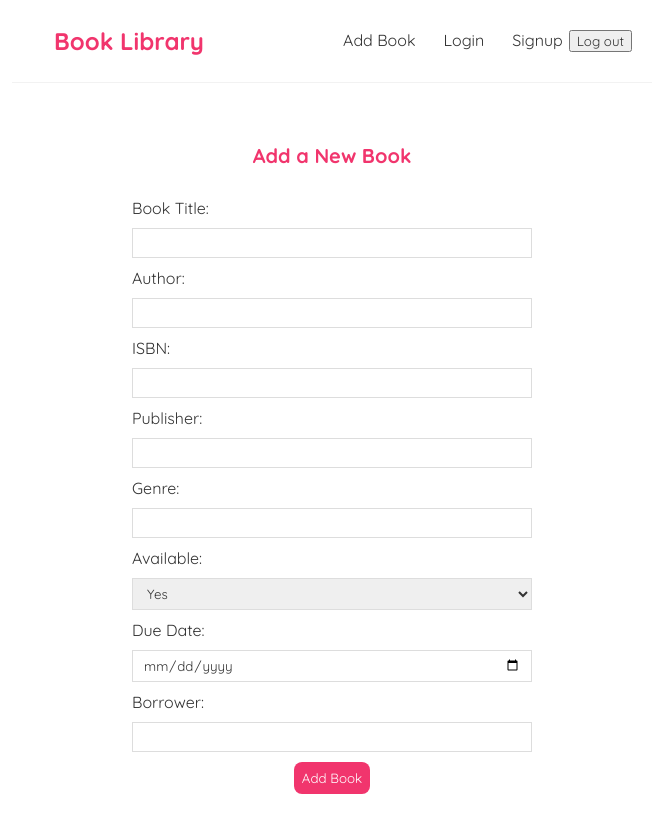
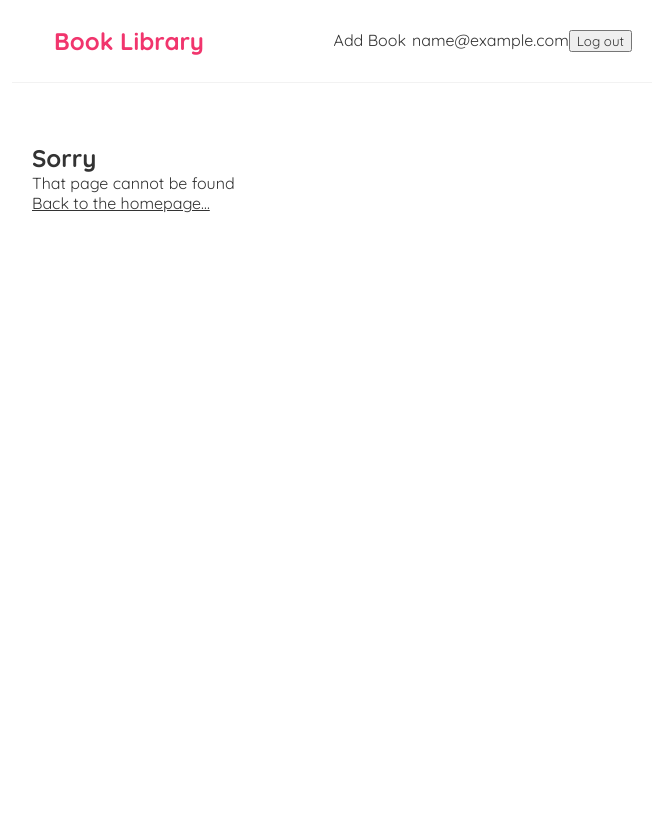
Before and after one commit to SehwinderSingh/week6-fepp-wed, a React (Vite) app in the folder frontend/: page /add-book in a window 1280 px wide. Shown: the top 832 px of the page, without its empty margins (308-971 px from the left). After the commit the page ends 800 px from the top, so only its background shows below. Built offline with nearby package versions, Linux system fonts and the light colour scheme; sample sign-in values are in the browser's storage.

Commit message:
feat(auth): add route protection, token headers, and conditional rendering

```diff
--- a/frontend/src/App.jsx
+++ b/frontend/src/App.jsx
@@ -1,29 +1,69 @@
-import { BrowserRouter, Routes, Route } from "react-router-dom";
+import { BrowserRouter, Routes, Route, Navigate } from "react-router-dom";
+import { useState } from "react";
+
+// pages & components
+import Navbar from "./components/Navbar";
+import Home from "./pages/HomePage";
+import AddBookPage from "./pages/AddBookPage";
 import BookPage from "./pages/BookPage";
 import EditBookPage from "./pages/EditBookPage";
-
-// pages & components
-import Home from "./pages/HomePage";
-import AddBookPage from "./pages/AddBookPage";
-import Navbar from "./components/Navbar";
 import NotFoundPage from "./pages/NotFoundPage";
 import Login from "./pages/Login";
 import Signup from "./pages/Signup";
 
 const App = () => {
+  const [isAuthenticated, setIsAuthenticated] = useState(() => {
+    const user = JSON.parse(localStorage.getItem("user"));
+    return user && user.token ? true : false;
+  });
+
   return (
     <div className="App">
       <BrowserRouter>
-        <Navbar />
+        <Navbar
+          isAuthenticated={isAuthenticated}
+          setIsAuthenticated={setIsAuthenticated}
+        />
         <div className="content">
           <Routes>
             <Route path="/" element={<Home />} />
-            <Route path="/add-book" element={<AddBookPage />} />
+            <Route
+              path="/books/:id"
+              element={<BookPage isAuthenticated={isAuthenticated} />}
+            />
+            <Route
+              path="/books/add-book"
+              element={
+                isAuthenticated ? <AddBookPage /> : <Navigate to="/signup" />
+              }
+            />
+            <Route
+              path="/edit-book/:id"
+              element={
+                isAuthenticated ? <EditBookPage /> : <Navigate to="/signup" />
+              }
+            />
+            <Route
+              path="/signup"
+              element={
+                isAuthenticated ? (
+                  <Navigate to="/" />
+                ) : (
+                  <Signup setIsAuthenticated={setIsAuthenticated} />
+                )
+              }
+            />
+            <Route
+              path="/login"
+              element={
+                isAuthenticated ? (
+                  <Navigate to="/" />
+                ) : (
+                  <Login setIsAuthenticated={setIsAuthenticated} />
+                )
+              }
+            />
             <Route path="*" element={<NotFoundPage />} />
-            <Route path="/books/:id" element={<BookPage />} />
-            <Route path="/edit-book/:id" element={<EditBookPage />} />
-            <Route path="/signup" element={<Signup />} />
-            <Route path="/login" element={<Login />} />
           </Routes>
         </div>
       </BrowserRouter>
--- a/frontend/src/components/Navbar.jsx
+++ b/frontend/src/components/Navbar.jsx
@@ -1,7 +1,8 @@
 import { Link } from "react-router-dom";
 
-const Navbar = () => {
+const Navbar = ({ isAuthenticated, setIsAuthenticated }) => {
   const handleClick = () => {
+    setIsAuthenticated(false);
     localStorage.removeItem("user");
   };
 
@@ -11,12 +12,19 @@ const Navbar = () => {
         <h1>Book Library</h1>
       </Link>
       <div className="links">
-        <div>
-          <Link to="/books/add-book">Add Book</Link>
-          <Link to="/login">Login</Link>
-          <Link to="/signup">Signup</Link>
-          <button onClick={handleClick}>Log out</button>
-        </div>
+        {isAuthenticated && (
+          <div>
+            <Link to="/books/add-book">Add Book</Link>
+            <span>{JSON.parse(localStorage.getItem("user")).email}</span>
+            <button onClick={handleClick}>Log out</button>
+          </div>
+        )}
+        {!isAuthenticated && (
+          <div>
+            <Link to="/login">Login</Link>
+            <Link to="/signup">Signup</Link>
+          </div>
+        )}
       </div>
     </nav>
   );
--- a/frontend/src/pages/AddBookPage.jsx
+++ b/frontend/src/pages/AddBookPage.jsx
@@ -3,6 +3,8 @@ import { useNavigate } from "react-router-dom";
 
 const AddBookPage = () => {
   const navigate = useNavigate();
+  const user = JSON.parse(localStorage.getItem("user"));
+  const token = user ? user.token : null;
 
   const [title, setTitle] = useState("");
   const [author, setAuthor] = useState("");
@@ -17,16 +19,21 @@ const AddBookPage = () => {
     try {
       const res = await fetch("/api/books", {
         method: "POST",
-        headers: { "Content-Type": "application/json" },
+        headers: {
+          "Content-Type": "application/json",
+          Authorization: `Bearer ${token}`,
+        },
         body: JSON.stringify(newBook),
       });
       if (!res.ok) throw new Error("Failed to add book");
+      return true;
     } catch (error) {
-      console.error(error);
+      console.error("Error adding book:", error);
+      return false;
     }
   };
 
-  const submitForm = (e) => {
+  const submitForm = async (e) => {
     e.preventDefault();
     const newBook = {
       title,
@@ -40,8 +47,8 @@ const AddBookPage = () => {
         borrower,
       },
     };
-    addBook(newBook);
-    navigate("/");
+    const success = await addBook(newBook);
+    if (success) navigate("/");
   };
 
   return (
@@ -49,31 +56,67 @@ const AddBookPage = () => {
       <h2>Add a New Book</h2>
       <form onSubmit={submitForm}>
         <label>Book Title:</label>
-        <input type="text" required value={title} onChange={(e) => setTitle(e.target.value)} />
+        <input
+          type="text"
+          required
+          value={title}
+          onChange={(e) => setTitle(e.target.value)}
+        />
 
         <label>Author:</label>
-        <input type="text" required value={author} onChange={(e) => setAuthor(e.target.value)} />
+        <input
+          type="text"
+          required
+          value={author}
+          onChange={(e) => setAuthor(e.target.value)}
+        />
 
         <label>ISBN:</label>
-        <input type="text" required value={isbn} onChange={(e) => setIsbn(e.target.value)} />
+        <input
+          type="text"
+          required
+          value={isbn}
+          onChange={(e) => setIsbn(e.target.value)}
+        />
 
         <label>Publisher:</label>
-        <input type="text" required value={publisher} onChange={(e) => setPublisher(e.target.value)} />
+        <input
+          type="text"
+          required
+          value={publisher}
+          onChange={(e) => setPublisher(e.target.value)}
+        />
 
         <label>Genre:</label>
-        <input type="text" required value={genre} onChange={(e) => setGenre(e.target.value)} />
+        <input
+          type="text"
+          required
+          value={genre}
+          onChange={(e) => setGenre(e.target.value)}
+        />
 
         <label>Available:</label>
-        <select value={isAvailable} onChange={(e) => setIsAvailable(e.target.value)}>
+        <select
+          value={isAvailable}
+          onChange={(e) => setIsAvailable(e.target.value)}
+        >
           <option value="true">Yes</option>
           <option value="false">No</option>
         </select>
 
         <label>Due Date:</label>
-        <input type="date" value={dueDate} onChange={(e) => setDueDate(e.target.value)} />
+        <input
+          type="date"
+          value={dueDate}
+          onChange={(e) => setDueDate(e.target.value)}
+        />
 
         <label>Borrower:</label>
-        <input type="text" value={borrower} onChange={(e) => setBorrower(e.target.value)} />
+        <input
+          type="text"
+          value={borrower}
+          onChange={(e) => setBorrower(e.target.value)}
+        />
 
         <button>Add Book</button>
       </form>
--- a/frontend/src/pages/BookPage.jsx
+++ b/frontend/src/pages/BookPage.jsx
@@ -1,12 +1,36 @@
 import { useState, useEffect } from "react";
 import { useParams, useNavigate } from "react-router-dom";
 
-const BookPage = () => {
+const BookPage = ({ isAuthenticated }) => {
   const { id } = useParams();
   const navigate = useNavigate();
   const [book, setBook] = useState(null);
   const [loading, setLoading] = useState(true);
   const [error, setError] = useState(null);
+
+  const user = JSON.parse(localStorage.getItem("user"));
+  const token = user ? user.token : null;
+
+  const deleteBook = async (bookId) => {
+    try {
+      const res = await fetch(`/api/books/${bookId}`, {
+        method: "DELETE",
+        headers: {
+          Authorization: `Bearer ${token}`,
+        },
+      });
+      if (!res.ok) throw new Error("Failed to delete book");
+      navigate("/");
+    } catch (error) {
+      console.error("Error deleting book:", error);
+    }
+  };
+
+  const onDeleteClick = (bookId) => {
+    const confirm = window.confirm("Are you sure you want to delete this book?");
+    if (!confirm) return;
+    deleteBook(bookId);
+  };
 
   useEffect(() => {
     const fetchBook = async () => {
@@ -23,25 +47,6 @@ const BookPage = () => {
     };
     fetchBook();
   }, [id]);
-
-  const deleteBook = async (bookId) => {
-    try {
-      const res = await fetch(`/api/books/${bookId}`, {
-        method: "DELETE",
-      });
-      if (!res.ok) throw new Error("Failed to delete book");
-    } catch (error) {
-      console.error("Error deleting book:", error);
-    }
-  };
-  const onDeleteClick = (bookId) => {
-    const confirm = window.confirm(
-      "Are you sure you want to delete this book?",
-    );
-    if (!confirm) return;
-    deleteBook(bookId);
-    navigate("/");
-  };
 
   return (
     <div className="book-preview">
@@ -63,8 +68,12 @@ const BookPage = () => {
           </p>
           <p>Borrower: {book.availability.borrower || "—"}</p>
           <button onClick={() => navigate("/")}>Back</button>
-          <button onClick={() => onDeleteClick(book._id)}>Delete</button>
-          <button onClick={() => navigate (`/edit-book/${book._id}`)}>Edit</button>
+          {isAuthenticated && (
+            <>
+              <button onClick={() => navigate(`/edit-book/${book._id}`)}>Edit</button>
+              <button onClick={() => onDeleteClick(book._id)}>Delete</button>
+            </>
+          )}
         </div>
       )}
     </div>
--- a/frontend/src/pages/EditBookPage.jsx
+++ b/frontend/src/pages/EditBookPage.jsx
@@ -4,6 +4,8 @@ import { useParams, useNavigate } from "react-router-dom";
 const EditBookPage = () => {
   const { id } = useParams();
   const navigate = useNavigate();
+  const user = JSON.parse(localStorage.getItem("user"));
+  const token = user ? user.token : null;
 
   const [loading, setLoading] = useState(true);
   const [error, setError] = useState(null);
@@ -46,7 +48,10 @@ const EditBookPage = () => {
     try {
       const res = await fetch(`/api/books/${id}`, {
         method: "PUT",
-        headers: { "Content-Type": "application/json" },
+        headers: {
+          "Content-Type": "application/json",
+          Authorization: `Bearer ${token}`,
+        },
         body: JSON.stringify(updatedBook),
       });
       if (!res.ok) throw new Error("Failed to update book");
--- a/frontend/src/pages/Login.jsx
+++ b/frontend/src/pages/Login.jsx
@@ -1,7 +1,7 @@
 import { useState } from "react";
 import { useNavigate } from "react-router-dom";
 
-const Login = () => {
+const Login = ({ setIsAuthenticated }) => {
   const navigate = useNavigate();
   const [email, setEmail] = useState("");
   const [password, setPassword] = useState("");
@@ -25,6 +25,7 @@ const Login = () => {
 
     localStorage.setItem("user", JSON.stringify(user));
     console.log("success");
+    setIsAuthenticated(true);
     navigate("/");
   };
 
--- a/frontend/src/pages/Signup.jsx
+++ b/frontend/src/pages/Signup.jsx
@@ -1,7 +1,7 @@
 import { useState } from "react";
 import { useNavigate } from "react-router-dom";
 
-const Signup = () => {
+const Signup = ({ setIsAuthenticated }) => {
   const navigate = useNavigate();
   const [name, setName] = useState("");
   const [email, setEmail] = useState("");
@@ -38,6 +38,7 @@ const Signup = () => {
 
     localStorage.setItem("user", JSON.stringify(user));
     console.log("success");
+    setIsAuthenticated(true);
     navigate("/");
   };
 
@@ -46,47 +47,19 @@ const Signup = () => {
       <h2>Sign Up</h2>
       <form onSubmit={handleFormSubmit}>
         <label>Name:</label>
-        <input
-          type="text"
-          value={name}
-          onChange={(e) => setName(e.target.value)}
-        />
+        <input type="text" value={name} onChange={(e) => setName(e.target.value)} />
         <label>Email address:</label>
-        <input
-          type="email"
-          value={email}
-          onChange={(e) => setEmail(e.target.value)}
-        />
+        <input type="email" value={email} onChange={(e) => setEmail(e.target.value)} />
         <label>Password:</label>
-        <input
-          type="password"
-          value={password}
-          onChange={(e) => setPassword(e.target.value)}
-        />
+        <input type="password" value={password} onChange={(e) => setPassword(e.target.value)} />
         <label>Phone Number:</label>
-        <input
-          type="text"
-          value={phoneNumber}
-          onChange={(e) => setPhoneNumber(e.target.value)}
-        />
+        <input type="text" value={phoneNumber} onChange={(e) => setPhoneNumber(e.target.value)} />
         <label>Gender:</label>
-        <input
-          type="text"
-          value={gender}
-          onChange={(e) => setGender(e.target.value)}
-        />
+        <input type="text" value={gender} onChange={(e) => setGender(e.target.value)} />
         <label>Date of Birth:</label>
-        <input
-          type="date"
-          value={dateOfBirth}
-          onChange={(e) => setDateOfBirth(e.target.value)}
-        />
+        <input type="date" value={dateOfBirth} onChange={(e) => setDateOfBirth(e.target.value)} />
         <label>Membership Status:</label>
-        <input
-          type="text"
-          value={membershipStatus}
-          onChange={(e) => setMembershipStatus(e.target.value)}
-        />
+        <input type="text" value={membershipStatus} onChange={(e) => setMembershipStatus(e.target.value)} />
         <button>Sign up</button>
         {error && <p className="error">{error}</p>}
       </form>
```
Also changed, not shown: 1 other file (tests, documents, lock files or other folders).
